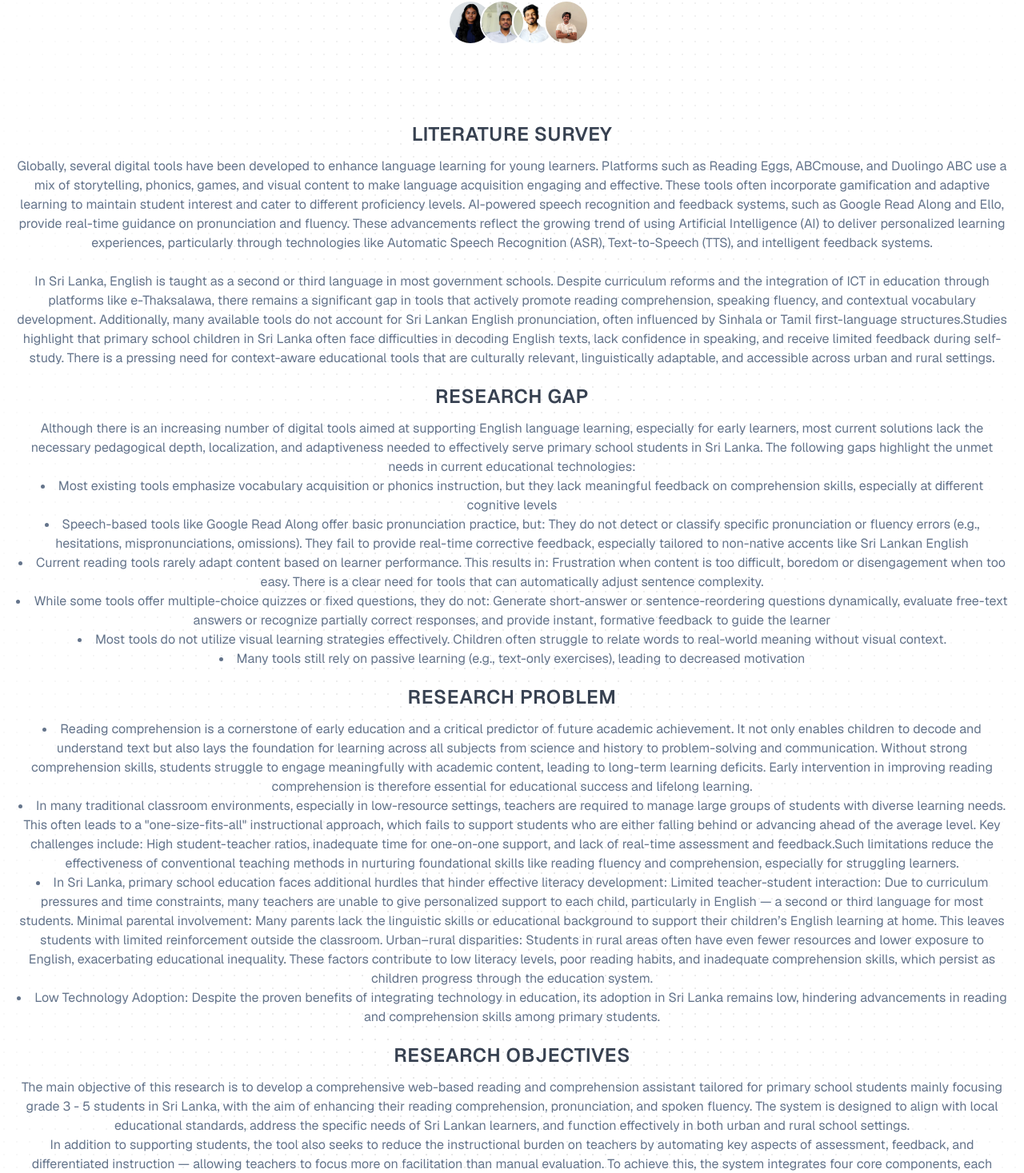
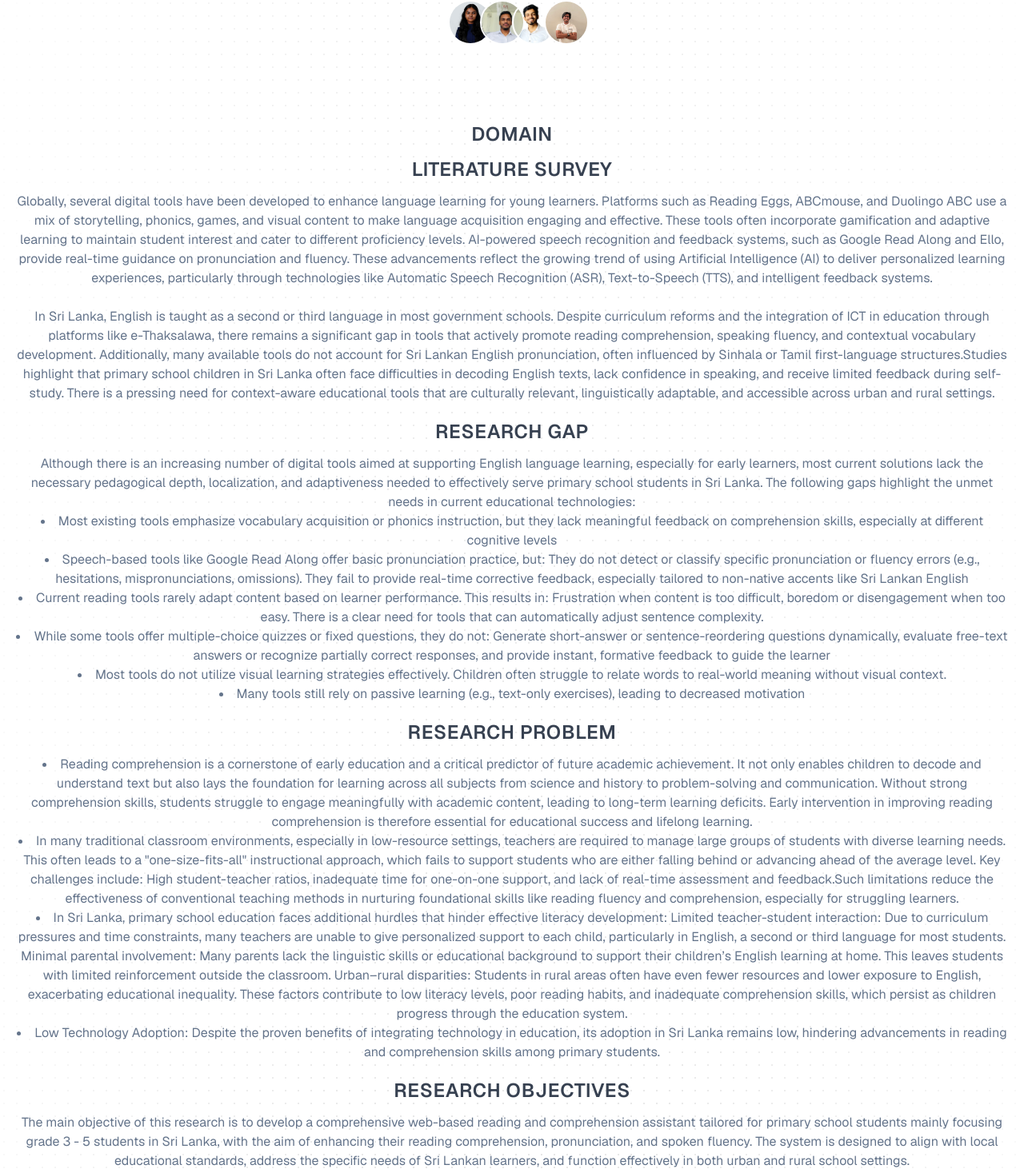
Before and after one commit to it21241246/Little_English_Geeek_Web_App, a Next.js app: page / in a window 1280 px wide. Shown: the part 561-2028 px from the top of the page at 80% size. Built offline with nearby package versions, Linux system fonts and the light colour scheme.

Commit message:
Update content.tsx

```diff
--- a/components/sections/content.tsx
+++ b/components/sections/content.tsx
@@ -3,6 +3,9 @@ const Content = () => {
     <div className="my-12" id="scope">
       <div className="flex flex-col gap-5">
         <div>
+          <h1 className="text-center text-2xl text-gray-700 font-semibold uppercase tracking-wide mb-3 dark:text-white">
+            Domain
+          </h1>
           <h2 className="text-center text-2xl text-gray-700 font-semibold uppercase tracking-wide mb-3 dark:text-white">
             Literature survey
           </h2>
@@ -71,7 +74,7 @@ const Content = () => {
             <li className="text-center text-slate-500 dark:text-slate-300">
               In Sri Lanka, primary school education faces additional hurdles that hinder effective literacy development:
               Limited teacher-student interaction: Due to curriculum pressures and time constraints, many teachers are unable
-              to give personalized support to each child, particularly in English — a second or third language for most students.
+              to give personalized support to each child, particularly in English, a second or third language for most students.
               Minimal parental involvement: Many parents lack the linguistic skills or educational background to support their children’s
               English learning at home. This leaves students with limited reinforcement outside the classroom.
               Urban–rural disparities: Students in rural areas often have even fewer resources and lower exposure to English,
@@ -94,7 +97,7 @@ const Content = () => {
           </p>
           <p className="text-center text-slate-500 dark:text-slate-300">
             In addition to supporting students, the tool also seeks to reduce the instructional burden on teachers by automating key aspects of
-            assessment, feedback, and differentiated instruction — allowing teachers to focus more on facilitation than manual evaluation.
+            assessment, feedback, and differentiated instruction allowing teachers to focus more on facilitation than manual evaluation.
             To achieve this, the system integrates four core components, each targeting a critical area of language learning.         </p>
         </div>
       </div>
```
